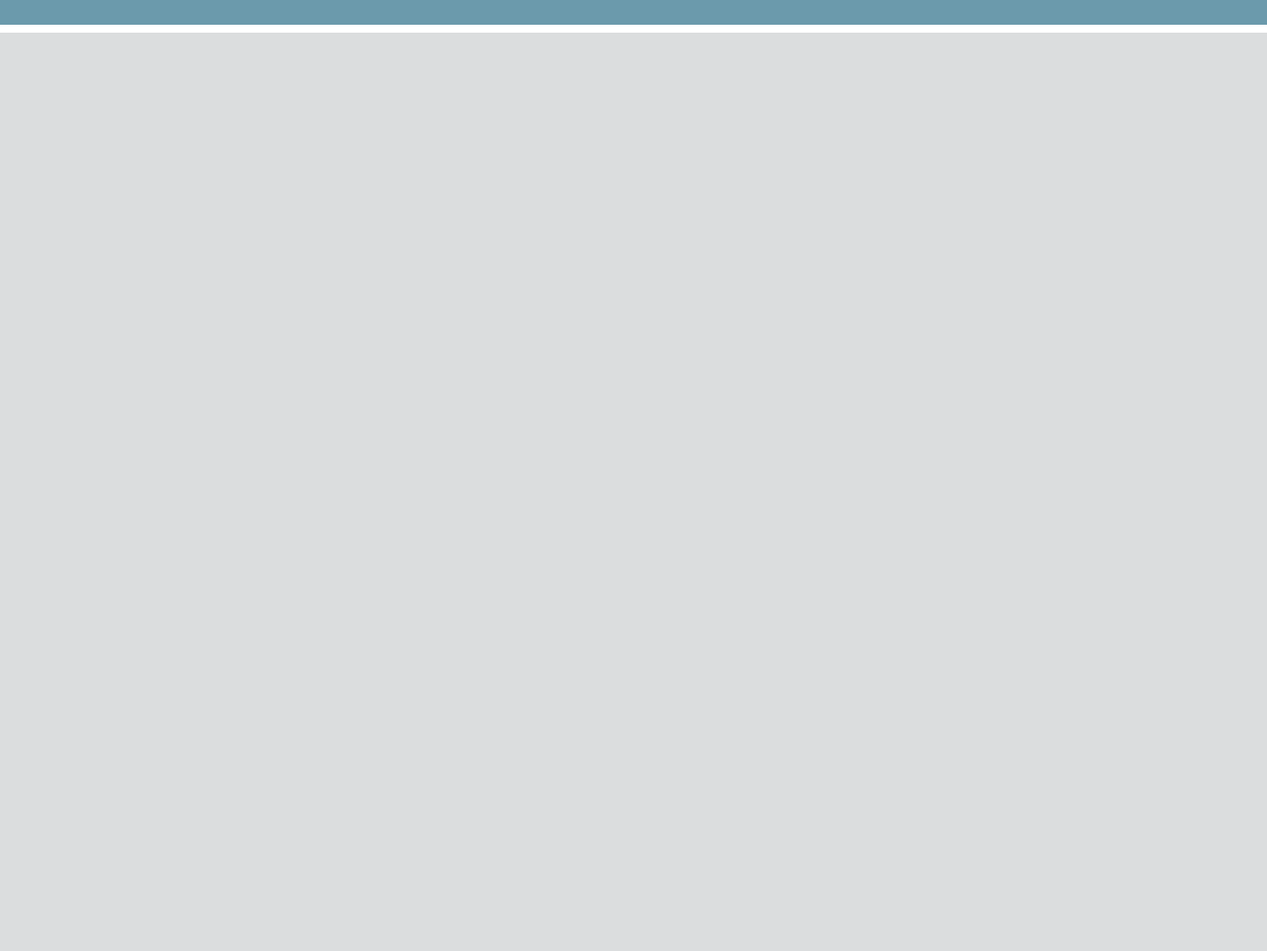
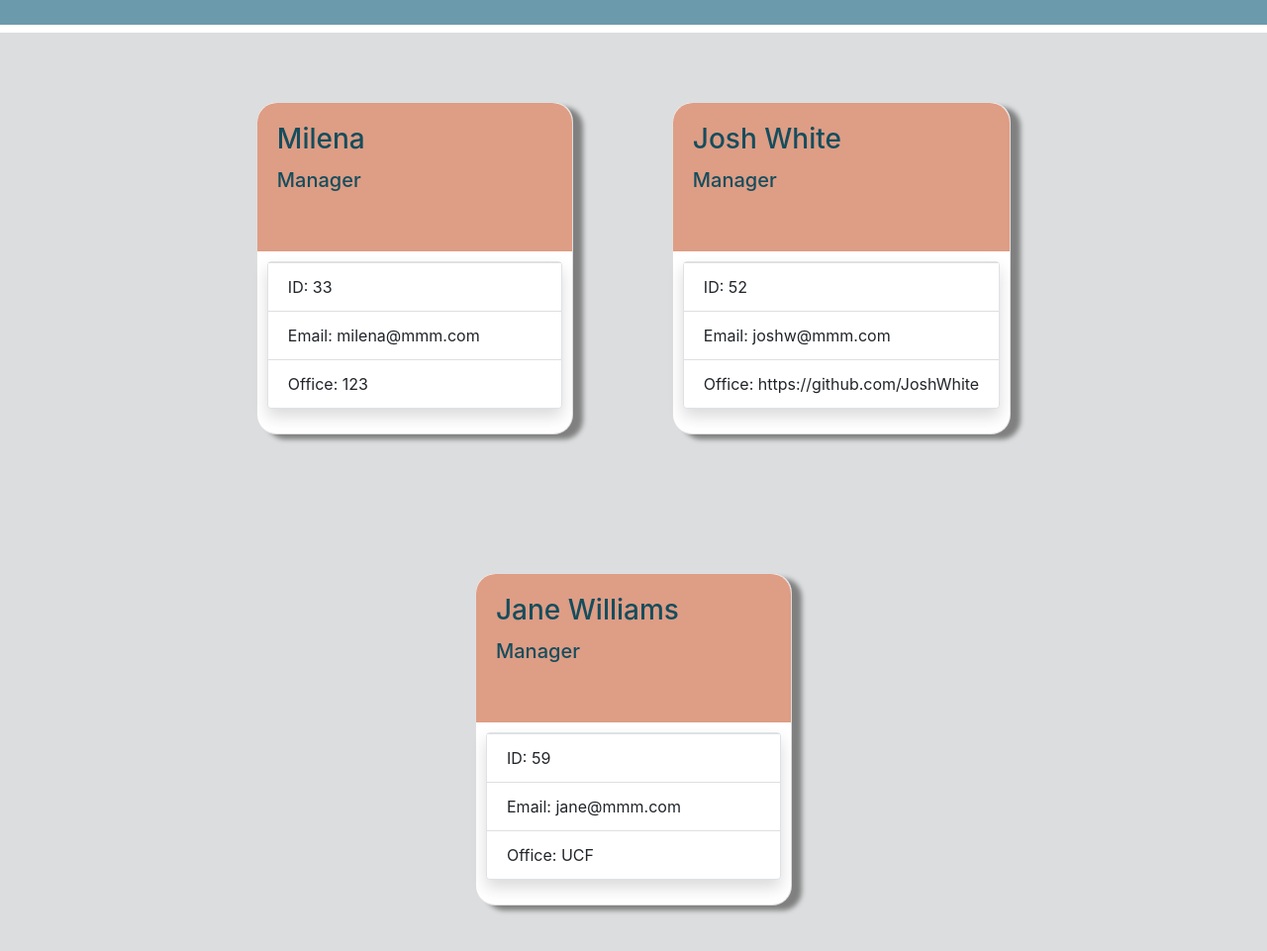
Before and after one commit to MilenaSilveira/Team-Profile-Generator, a website: page dist/team.html in a window 1280 px wide. Shown: the part 71-1032 px from the top of the page at 99% size. Before the commit the page ends 800 px from the top, so only its background shows below. Drawn offline with nearby package versions, Linux system fonts and the light colour scheme.

```diff
--- a/dist/team.html
+++ b/dist/team.html
@@ -21,6 +21,40 @@
     <main class="d-flex flex-wrap flex-row justify-content-center">
 
 
+             <div class="card" style="min-width: 20rem; min-height: 21rem;">
+                <div class="card-body">
+                  <h3 class="card-title"> Milena</h3>
+                  <h5 class="card-text">Manager</h5>
+                </div>
+                <ul class="list-group list-group-flush border border-gray rounded shadow bg-white">
+                  <li class="list-group-item">ID: 33</li>
+                  <li class="list-group-item">Email: milena@mmm.com</li>
+                  <li class="list-group-item">Office: 123</li>
+                </ul>
+            </div>
+                <div class="card" style="min-width: 20rem; min-height: 21rem;">
+                   <div class="card-body">
+                     <h3 class="card-title"> Josh White</h3>
+                     <h5 class="card-text">Manager</h5>
+                   </div>
+                   <ul class="list-group list-group-flush border border-gray rounded shadow bg-white">
+                     <li class="list-group-item">ID: 52</li>
+                     <li class="list-group-item">Email: joshw@mmm.com</li>
+                     <li class="list-group-item">Office: https://github.com/JoshWhite</li>
+                   </ul>
+               </div>
+                <div class="card" style="min-width: 20rem; min-height: 21rem;">
+                   <div class="card-body">
+                     <h3 class="card-title"> Jane Williams</h3>
+                     <h5 class="card-text">Manager</h5>
+                   </div>
+                   <ul class="list-group list-group-flush border border-gray rounded shadow bg-white">
+                     <li class="list-group-item">ID: 59</li>
+                     <li class="list-group-item">Email: jane@mmm.com</li>
+                     <li class="list-group-item">Office: UCF</li>
+                   </ul>
+               </div>
+
     </main>
 
 </body>
```
